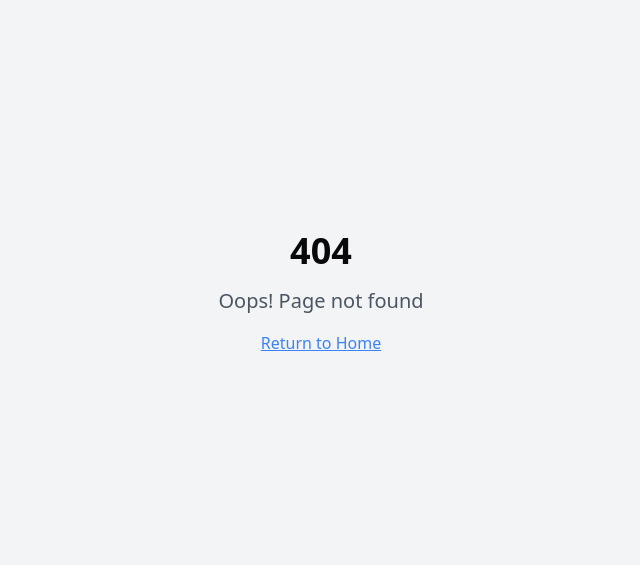
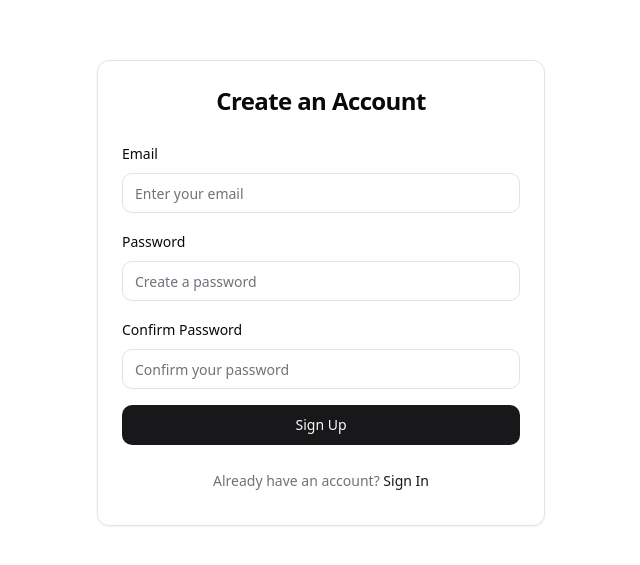
Before and after one commit to artistscloud/a9ents, a React (Vite) app: page /signup in a window 1280 px wide. Before the commit this address had no page. Shown: the part 107-672 px from the top of the page, without its empty margins (319-959 px from the left). Built offline with nearby package versions, Linux system fonts and the light colour scheme.

Commit message:
Add signup form and functionality
This commit adds a signup form to the application and implements the corresponding signup functionality.  The existing sign-in functionality may also be modified as part of this change.

```diff
--- a/src/App.tsx
+++ b/src/App.tsx
@@ -5,6 +5,8 @@ import { Toaster } from "@/components/ui/sonner";
 import { AuthLayout } from "./components/layout/AuthLayout";
 
 import Landing from "./pages/Landing";
+import Login from "./pages/Login";
+import SignUp from "./pages/SignUp";
 import Index from "./pages/Index";
 import Agents from "./pages/Agents";
 import Tools from "./pages/Tools";
@@ -18,6 +20,8 @@ const App = () => (
     <BrowserRouter>
       <Routes>
         <Route path="/" element={<Landing />} />
+        <Route path="/login" element={<Login />} />
+        <Route path="/signup" element={<SignUp />} />
         <Route
           path="/dashboard"
           element={
--- a/src/pages/Landing.tsx
+++ b/src/pages/Landing.tsx
@@ -1,38 +1,9 @@
 
-import { useState } from "react";
-import { Link } from "react-router-dom";
+import { Link, useNavigate } from "react-router-dom";
 import { Button } from "@/components/ui/button";
-import {
-  DropdownMenu,
-  DropdownMenuContent,
-  DropdownMenuItem,
-  DropdownMenuTrigger,
-} from "@/components/ui/dropdown-menu";
-import { supabase } from "@/integrations/supabase/client";
 
 export default function Landing() {
-  const [loading, setLoading] = useState(false);
-
-  const handleLogin = async (provider?: 'github' | 'google') => {
-    try {
-      setLoading(true);
-      if (provider) {
-        await supabase.auth.signInWithOAuth({
-          provider,
-          options: {
-            redirectTo: `${window.location.origin}/dashboard`,
-          },
-        });
-      } else {
-        // Redirect to login page for email login
-        window.location.href = '/login';
-      }
-    } catch (error) {
-      console.error('Error:', error);
-    } finally {
-      setLoading(false);
-    }
-  };
+  const navigate = useNavigate();
 
   return (
     <div className="min-h-screen bg-background">
@@ -66,25 +37,10 @@ export default function Landing() {
             </div>
 
             <div className="flex items-center gap-4">
-              <DropdownMenu>
-                <DropdownMenuTrigger asChild>
-                  <Button variant="outline">
-                    {loading ? "Loading..." : "Sign In"}
-                  </Button>
-                </DropdownMenuTrigger>
-                <DropdownMenuContent align="end" className="w-56">
-                  <DropdownMenuItem onSelect={() => handleLogin()}>
-                    Email Sign In
-                  </DropdownMenuItem>
-                  <DropdownMenuItem onSelect={() => handleLogin('github')}>
-                    Continue with GitHub
-                  </DropdownMenuItem>
-                  <DropdownMenuItem onSelect={() => handleLogin('google')}>
-                    Continue with Google
-                  </DropdownMenuItem>
-                </DropdownMenuContent>
-              </DropdownMenu>
-              <Button onClick={() => window.location.href = '/signup'}>
+              <Button variant="outline" onClick={() => navigate('/login')}>
+                Sign In
+              </Button>
+              <Button onClick={() => navigate('/signup')}>
                 Sign Up
               </Button>
             </div>
@@ -101,13 +57,13 @@ export default function Landing() {
             Your AI Agent Automation Platform
           </p>
           <div className="mt-10 flex items-center justify-center gap-x-6">
-            <Button size="lg" onClick={() => window.location.href = '/signup'}>
+            <Button size="lg" onClick={() => navigate('/signup')}>
               Get started
             </Button>
             <Button
               size="lg"
               variant="outline"
-              onClick={() => window.location.href = '/about'}
+              onClick={() => navigate('/about')}
             >
               Learn more
             </Button>
--- /dev/null
+++ b/src/pages/Login.tsx
@@ -0,0 +1,139 @@
+
+import { useState } from "react";
+import { useNavigate } from "react-router-dom";
+import { Input } from "@/components/ui/input";
+import { Button } from "@/components/ui/button";
+import { Card, CardContent, CardHeader, CardTitle } from "@/components/ui/card";
+import { supabase } from "@/integrations/supabase/client";
+import { toast } from "sonner";
+
+export default function Login() {
+  const navigate = useNavigate();
+  const [loading, setLoading] = useState(false);
+  const [formData, setFormData] = useState({
+    email: "",
+    password: "",
+  });
+
+  const handleLogin = async (e: React.FormEvent) => {
+    e.preventDefault();
+    try {
+      setLoading(true);
+      const { error } = await supabase.auth.signInWithPassword({
+        email: formData.email,
+        password: formData.password,
+      });
+
+      if (error) {
+        toast.error(error.message);
+      } else {
+        toast.success("Successfully logged in!");
+        navigate('/dashboard');
+      }
+    } catch (error) {
+      console.error('Error:', error);
+      toast.error("An error occurred during login");
+    } finally {
+      setLoading(false);
+    }
+  };
+
+  const handleOAuthLogin = async (provider: 'github' | 'google') => {
+    try {
+      setLoading(true);
+      const { error } = await supabase.auth.signInWithOAuth({
+        provider,
+        options: {
+          redirectTo: `${window.location.origin}/dashboard`,
+        },
+      });
+
+      if (error) {
+        toast.error(error.message);
+      }
+    } catch (error) {
+      console.error('Error:', error);
+      toast.error("An error occurred during login");
+    } finally {
+      setLoading(false);
+    }
+  };
+
+  return (
+    <div className="min-h-screen flex items-center justify-center bg-background p-4">
+      <Card className="w-full max-w-md">
+        <CardHeader>
+          <CardTitle className="text-2xl text-center">Welcome Back</CardTitle>
+        </CardHeader>
+        <CardContent>
+          <form onSubmit={handleLogin} className="space-y-4">
+            <div className="space-y-2">
+              <label htmlFor="email" className="text-sm font-medium">
+                Email
+              </label>
+              <Input
+                id="email"
+                type="email"
+                placeholder="Enter your email"
+                value={formData.email}
+                onChange={(e) => setFormData({ ...formData, email: e.target.value })}
+                required
+              />
+            </div>
+            <div className="space-y-2">
+              <label htmlFor="password" className="text-sm font-medium">
+                Password
+              </label>
+              <Input
+                id="password"
+                type="password"
+                placeholder="Enter your password"
+                value={formData.password}
+                onChange={(e) => setFormData({ ...formData, password: e.target.value })}
+                required
+              />
+            </div>
+            <Button type="submit" className="w-full" disabled={loading}>
+              {loading ? "Signing in..." : "Sign In"}
+            </Button>
+          </form>
+
+          <div className="relative my-6">
+            <div className="absolute inset-0 flex items-center">
+              <span className="w-full border-t" />
+            </div>
+            <div className="relative flex justify-center text-xs uppercase">
+              <span className="bg-background px-2 text-muted-foreground">
+                Or continue with
+              </span>
+            </div>
+          </div>
+
+          <div className="grid grid-cols-2 gap-4">
+            <Button
+              variant="outline"
+              onClick={() => handleOAuthLogin('github')}
+              disabled={loading}
+            >
+              GitHub
+            </Button>
+            <Button
+              variant="outline"
+              onClick={() => handleOAuthLogin('google')}
+              disabled={loading}
+            >
+              Google
+            </Button>
+          </div>
+
+          <p className="mt-4 text-center text-sm text-muted-foreground">
+            Don't have an account?{" "}
+            <Button variant="link" className="p-0" onClick={() => navigate("/signup")}>
+              Sign Up
+            </Button>
+          </p>
+        </CardContent>
+      </Card>
+    </div>
+  );
+}
--- /dev/null
+++ b/src/pages/SignUp.tsx
@@ -0,0 +1,112 @@
+
+import { useState } from "react";
+import { useNavigate } from "react-router-dom";
+import { Input } from "@/components/ui/input";
+import { Button } from "@/components/ui/button";
+import { Card, CardContent, CardHeader, CardTitle } from "@/components/ui/card";
+import { supabase } from "@/integrations/supabase/client";
+import { toast } from "sonner";
+
+export default function SignUp() {
+  const navigate = useNavigate();
+  const [loading, setLoading] = useState(false);
+  const [formData, setFormData] = useState({
+    email: "",
+    password: "",
+    confirmPassword: "",
+  });
+
+  const handleSignUp = async (e: React.FormEvent) => {
+    e.preventDefault();
+
+    if (formData.password !== formData.confirmPassword) {
+      toast.error("Passwords don't match");
+      return;
+    }
+
+    try {
+      setLoading(true);
+      const { error } = await supabase.auth.signUp({
+        email: formData.email,
+        password: formData.password,
+        options: {
+          emailRedirectTo: `${window.location.origin}/dashboard`,
+        },
+      });
+
+      if (error) {
+        toast.error(error.message);
+      } else {
+        toast.success("Check your email to confirm your account!");
+        navigate('/dashboard');
+      }
+    } catch (error) {
+      console.error('Error:', error);
+      toast.error("An error occurred during sign up");
+    } finally {
+      setLoading(false);
+    }
+  };
+
+  return (
+    <div className="min-h-screen flex items-center justify-center bg-background p-4">
+      <Card className="w-full max-w-md">
+        <CardHeader>
+          <CardTitle className="text-2xl text-center">Create an Account</CardTitle>
+        </CardHeader>
+        <CardContent>
+          <form onSubmit={handleSignUp} className="space-y-4">
+            <div className="space-y-2">
+              <label htmlFor="email" className="text-sm font-medium">
+                Email
+              </label>
+              <Input
+                id="email"
+                type="email"
+                placeholder="Enter your email"
+                value={formData.email}
+                onChange={(e) => setFormData({ ...formData, email: e.target.value })}
+                required
+              />
+            </div>
+            <div className="space-y-2">
+              <label htmlFor="password" className="text-sm font-medium">
+                Password
+              </label>
+              <Input
+                id="password"
+                type="password"
+                placeholder="Create a password"
+                value={formData.password}
+                onChange={(e) => setFormData({ ...formData, password: e.target.value })}
+                required
+              />
+            </div>
+            <div className="space-y-2">
+              <label htmlFor="confirmPassword" className="text-sm font-medium">
+                Confirm Password
+              </label>
+              <Input
+                id="confirmPassword"
+                type="password"
+                placeholder="Confirm your password"
+                value={formData.confirmPassword}
+                onChange={(e) => setFormData({ ...formData, confirmPassword: e.target.value })}
+                required
+              />
+            </div>
+            <Button type="submit" className="w-full" disabled={loading}>
+              {loading ? "Creating account..." : "Sign Up"}
+            </Button>
+          </form>
+          <p className="mt-4 text-center text-sm text-muted-foreground">
+            Already have an account?{" "}
+            <Button variant="link" className="p-0" onClick={() => navigate("/login")}>
+              Sign In
+            </Button>
+          </p>
+        </CardContent>
+      </Card>
+    </div>
+  );
+}
```
